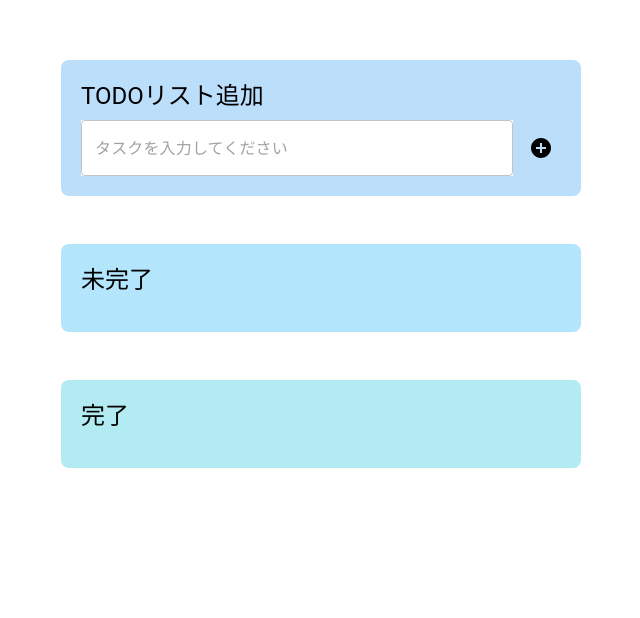
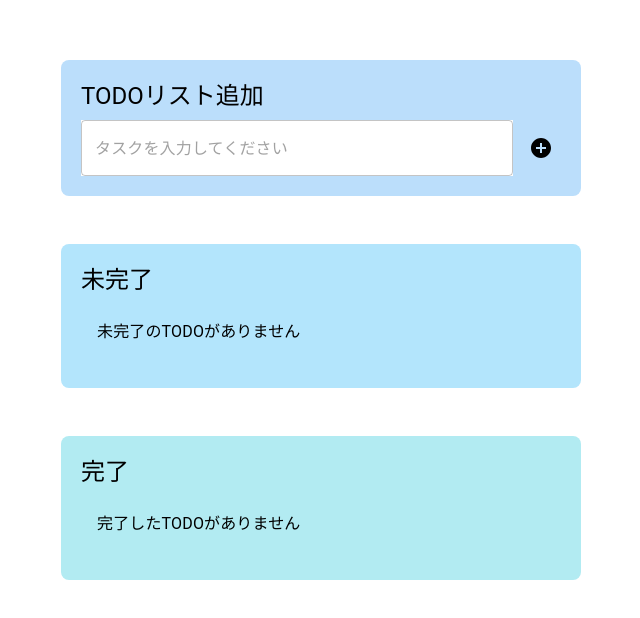
Before and after one commit to minohi99/todo-list, a React (Create React App) app: page / in a window 1280 px wide. Shown: the part 140-758 px from the top of the page, without its empty margins (319-959 px from the left). Built offline with nearby package versions, Linux system fonts and the light colour scheme.

Commit message:
todoがない場合のテキスト表示追加

```diff
--- a/src/App.tsx
+++ b/src/App.tsx
@@ -14,7 +14,7 @@ import {
 } from "@mui/material";
 import AddCircleIcon from "@mui/icons-material/AddCircle";
 import "./App.css";
-import { useState } from "react";
+import React, { useState } from "react";
 import Checkbox from "@mui/material/Checkbox";
 import DeleteOutlineIcon from "@mui/icons-material/DeleteOutline";
 import KeyboardReturnIcon from "@mui/icons-material/KeyboardReturn";
@@ -114,7 +114,8 @@ const App = () => {
         >
           <Typography variant="h5">未完了</Typography>
           <List>
-            {todosAdd.map((todo, index) => {
+            {todosAdd.length > 0 ? (
+              todosAdd.map((todo, index) => {
                 return (
                   <>
                     <ListItemButton
@@ -143,7 +144,12 @@ const App = () => {
                     <Divider />
                   </>
                 );
-            })}
+              })
+            ) : (
+              <Typography sx={{ padding: 2 }}>
+                未完了のTODOがありません
+              </Typography>
+            )}
           </List>
         </Box>
         <Box
@@ -155,14 +161,13 @@ const App = () => {
         >
           <Typography variant="h5">完了</Typography>
           <List>
-            {todosComplete.map((todo, index) => {
-              return (
-                <>
+            {todosComplete.length > 0 ? (
+              todosComplete.map((todo, index) => (
+                <React.Fragment key={index}>
                   <ListItemButton
                     sx={{
                       padding: 0,
                     }}
-                    key={index}
                     onClick={() => onClickReturn(index)}
                   >
                     <ListItem
@@ -179,9 +184,13 @@ const App = () => {
                     </ListItem>
                   </ListItemButton>
                   <Divider />
-                </>
-              );
-            })}
+                </React.Fragment>
+              ))
+            ) : (
+              <Typography sx={{ padding: 2 }}>
+                完了したTODOがありません
+              </Typography>
+            )}
           </List>
         </Box>
       </Stack>
```
Lines whose indentation alone changed are shown as unchanged.
